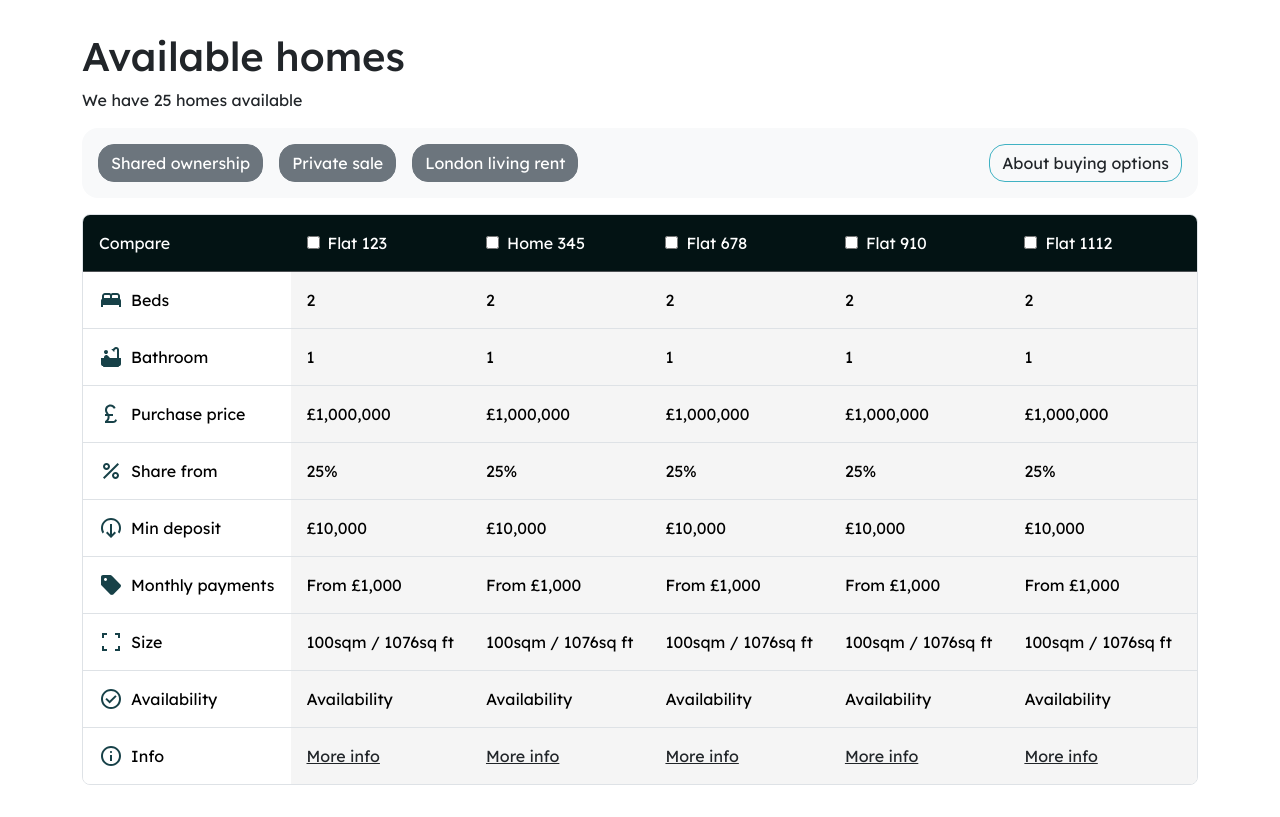
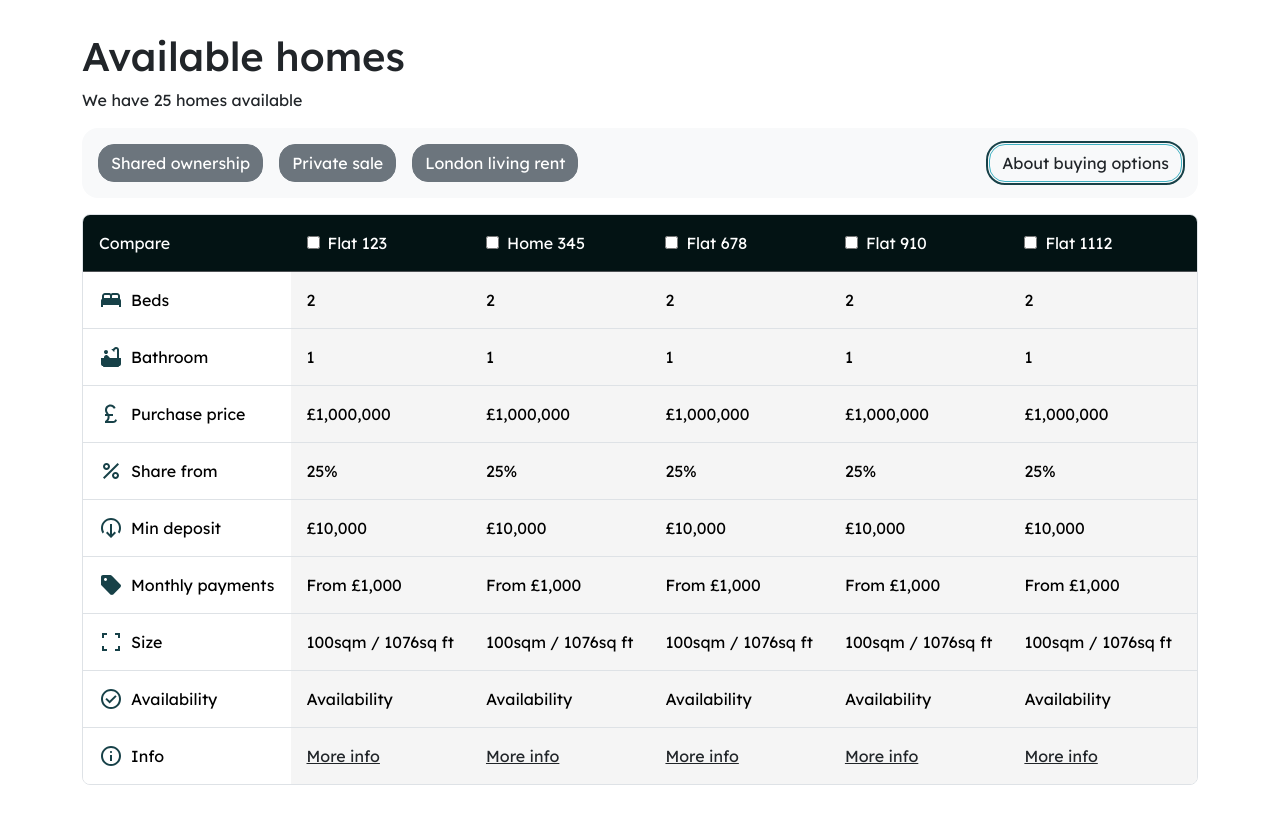
Before and after one commit to stevemokeefe/spindogs, a website built with Parcel: page src/index.html in a window 1280 px wide. Both pictures are taken after a click on the link "About buying options". Built offline with nearby package versions, Linux system fonts and the light colour scheme.

Commit message:
Add default focus style to buttons and links

```diff
--- a/src/scss/styles.scss
+++ b/src/scss/styles.scss
@@ -14,6 +14,7 @@ $color-green-darker: #174148;
 $color-green-dark: #3E767A;
 
 $border-width-small: 1px;
+$border-width-medium: 2px;
 
 $icon-size: 16px;
 $icon-size-large: 24px;
@@ -30,8 +31,22 @@ body {
   padding: ($spacer * 2) 0;
 }
 
+a {
+  &:focus {
+    box-shadow: none;
+    outline: $border-width-medium solid $color-green-darker;
+    outline-offset: $border-width-small;
+  }
+}
+
 .btn {
   border-radius: $border-radius-xl;
+
+  &:focus {
+    box-shadow: none;
+    outline: $border-width-medium solid $color-green-darker;
+    outline-offset: $border-width-small;
+  }
 }
 
 .btn-outline-primary {
```
